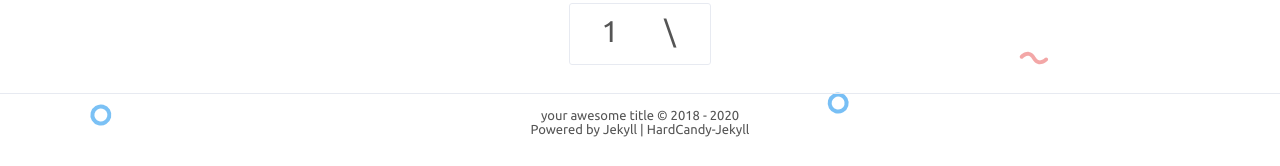
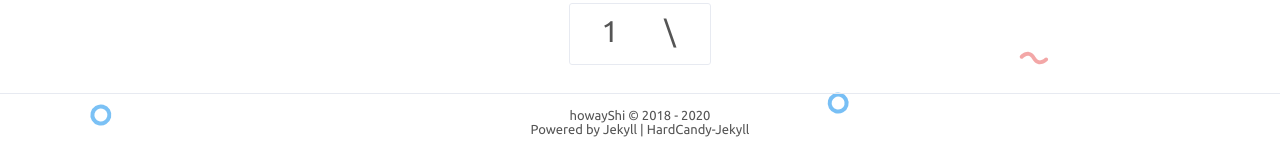
Before and after one commit to tomasbala/howayShi.github.io, a Jekyll site: the page built from index.html, in a window 1280 px wide. Shown: the part 1500-1666 px from the top of the page. Built offline with Jekyll 4.4.1, drawn with Linux system fonts in a browser that asks for light colours; comment, search, counter and statistics services are not loaded.

Commit message:
Update _config.yml

```diff
--- a/_config.yml
+++ b/_config.yml
@@ -1,5 +1,5 @@
 # Site settings 配置站点
-title: 'your awesome title'
+title: 'howayShi'
 description: 'your web description'
 keywords: 'your web keywords, another keywords'
 url: 'https://abc.github.io' # your host
```
